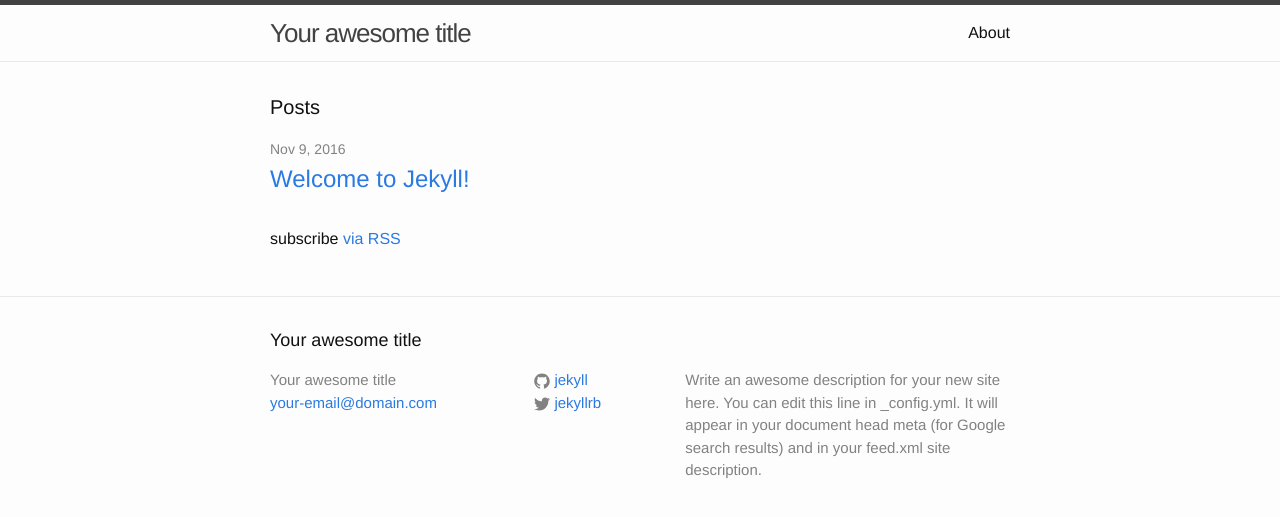
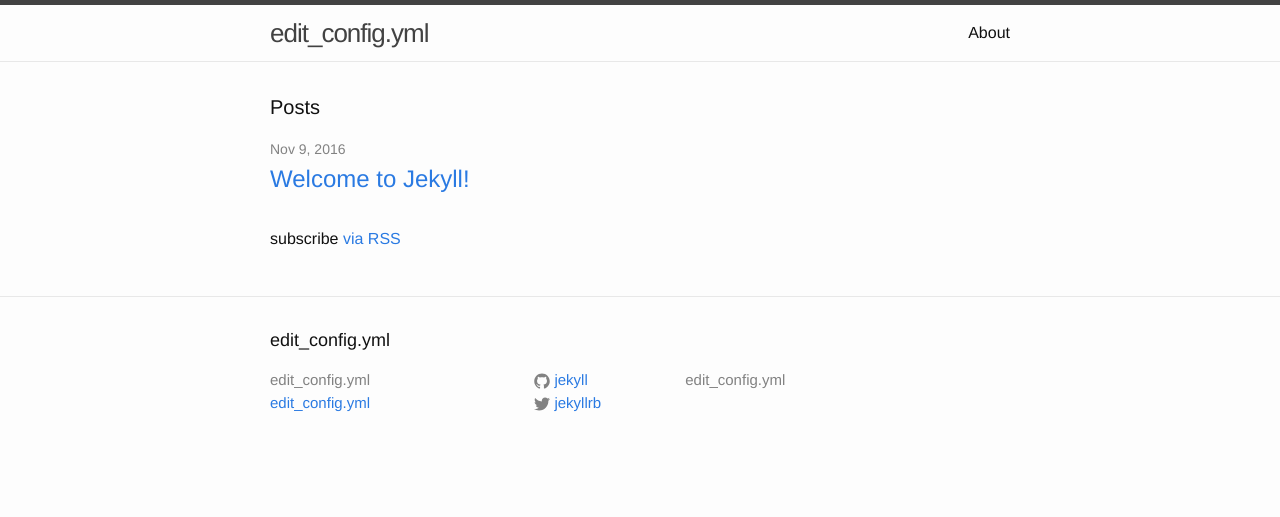
Before and after one commit to lailahxuer/lailahxuer.github.io, a Jekyll site: the page built from index.html, in a window 1280 px wide. Shown: the top 517 px of the page. Built offline with Jekyll 4.4.1, drawn with Linux system fonts in a browser that asks for light colours.

Commit message:
modify site settings

```diff
--- a/_config.yml
+++ b/_config.yml
@@ -1,10 +1,8 @@
 # Site settings
-title: Your awesome title
-email: your-email@domain.com
+title: edit_config.yml
+email: edit_config.yml
 description: > # this means to ignore newlines until "baseurl:"
-  Write an awesome description for your new site here. You can edit this
-  line in _config.yml. It will appear in your document head meta (for
-  Google search results) and in your feed.xml site description.
+  edit_config.yml
 baseurl: "" # the subpath of your site, e.g. /blog/
 url: "http://yourdomain.com" # the base hostname & protocol for your site
 twitter_username: jekyllrb
```
